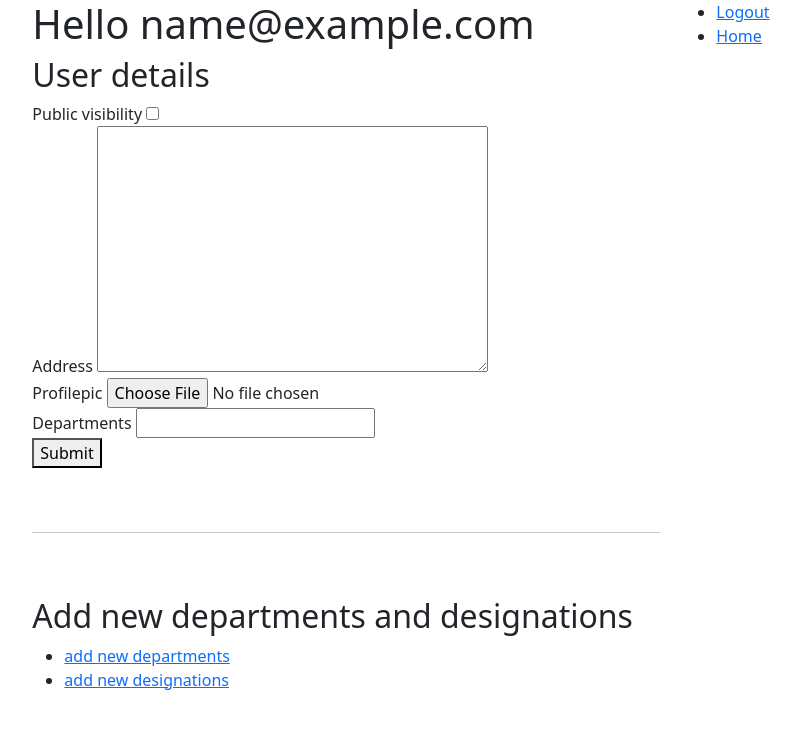
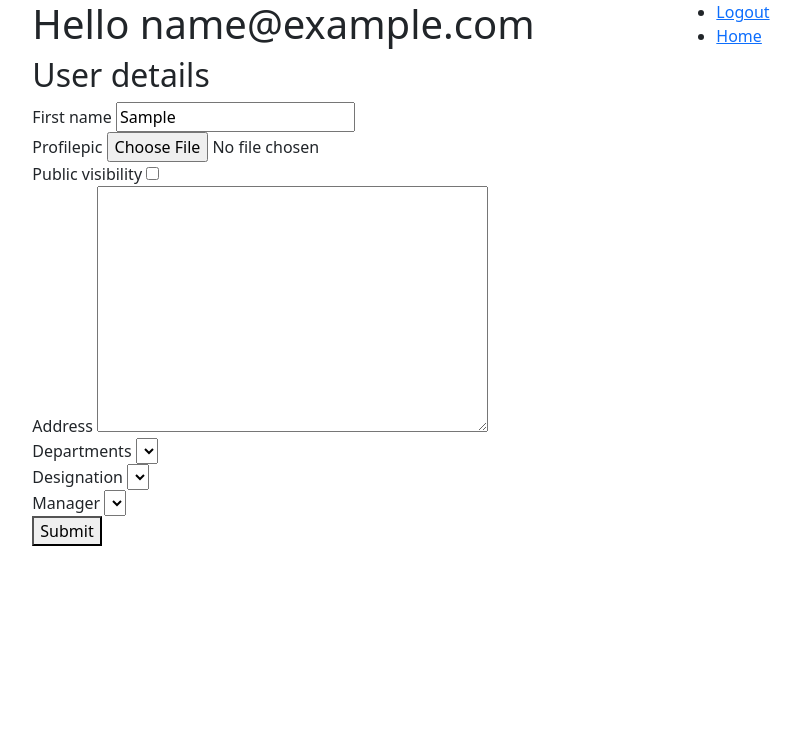
Before and after one commit to FiddleBlink/UserPortal, a Django app: page /profile/1/ in a window 1280 px wide. Shown: the top 729 px of the page, without its empty margins (185-986 px from the left). Run offline with Django 4.2, Linux system fonts and the light colour scheme; the visitor is signed in with stand-in values (Sample User, id 1); data comes from the database, SQL or seed files in the repository; data that the repository does not hold is empty; some libraries are stand-ins or nearby versions.

Commit message:
made working user profile completion form with all the dependencies (hardcoded - Manager)

```diff
--- a/base/forms.py
+++ b/base/forms.py
@@ -1,17 +1,16 @@
 from django.contrib.auth.forms import UserCreationForm
-from django.forms import ModelForm
-
+from django.forms import ModelForm, ModelChoiceField, Form
 from .models import *
 
 class CustomUserCreationForm(UserCreationForm):
     class Meta:
         model = CustomUser
-        fields = ('email','public_visibility','password1','password2','birth_year','address')
+        fields = ('first_name', 'email', 'birth_year','password1','password2')
 
 class profiledit(ModelForm):
     class Meta:
         model = CustomUser
-        fields = ('public_visibility', 'address', 'profilepic')
+        fields = ('first_name', 'profilepic', 'public_visibility', 'address')
 
 class newdept(ModelForm):
     class Meta:
--- a/base/models.py
+++ b/base/models.py
@@ -20,7 +20,7 @@ class CustomUser(AbstractUser):
     department = models.ForeignKey(Department, on_delete=models.CASCADE, null=True, blank=True)
     designation = models.ForeignKey(Designation, on_delete=models.CASCADE, null=True, blank=True)
     manager = models.CharField(max_length=100, null=True, blank=True)
-    profilepic = models.ImageField(upload_to='uploads/')
+    profilepic = models.ImageField(upload_to='uploads/', null=True, blank=True)
 
     USERNAME_FIELD = 'email'
     REQUIRED_FIELDS = []
--- a/base/templates/base/profile.html
+++ b/base/templates/base/profile.html
@@ -24,7 +24,7 @@
                     Hello {{request.user}}
                 </h1>
                 <h2>User details</h2>
-                <form name="form" action="" methods="POST">
+                <form action="" method="POST" enctype="multipart/form-data" id="myform">
                     {% csrf_token %}
                     {% for fields in form %}
                     <div>
@@ -35,30 +35,28 @@
 
                     <div>
                         <label for="Departments">Departments</label>
-                        <input required type="text" name="dept" list="dept-list" />
-                        <datalist id="dept-list">
-                            <select id="Departments">
-                                {% for dept in depts %}
-                                <option value="{{dept.name}}">{{dept.name}}</option>
-                                {% endfor %}
-                            </select>
-                        </datalist>
+                        <select id="Departments" name="dept">
+                            {% for dept in depts %}
+                            <option value="{{dept.name}}" {% if dept.name == user.department.name %} selected {% endif %}>{{dept.name}}</option>
+                            {% endfor %}
+                        </select>
+                    </div>
+
+                    <div>
+                        <label for="Designation">Designation</label>
+                        <select id="Designation" name="desig">
+                        </select>
+                    </div>
+
+                    <div>
+                        <label for="Manager">Manager</label>
+                        <select id="Manager" name="manager">
+                        </select>
                     </div>
 
                     <button type="submit">Submit</button>
                 </form>
 
-                <br> <br>
-                <hr>
-                <br> <br>
-
-                {% if user.is_superuser %}
-                <h2>Add new departments and designations</h2>
-                <ul>
-                    <li><a href="{% url 'department' %}">add new departments</a></li>
-                    <li><a href="{% url 'designation' %}">add new designations</a></li>
-                </ul>
-                {% endif %}
             </div>
             <div class="col-md-2">
                 <ul>
@@ -68,6 +66,71 @@
             </div>
         </div>
 
+        <!-- <script>
+            function updateDesignation(selectedDepartment){
+                var xhr = new XMLHttpRequest();
+                var url = '/getdept/?department=' + encodeURIComponent(selectedDepartment);
+                xhr.open('GET', url, true);
+
+                xhr.onreadystatechange = function() {
+                    if(xhr.status === 4 && xhr.status === 200){
+                        var designationDropdown = document.getElementById('Designation');
+                        designationDropdown.innerHTML = xhr.responseText;
+                    }
+                };
+                xhr.send()
+            }
+        </script> -->
+
+        <script src="https://code.jquery.com/jquery-3.6.0.min.js"></script>
+
+        <script>
+            $('#Departments').change(function(){
+                var selectedDepartment = $(this).val();
+
+                $.ajax({
+                    url: '/getdesig/',
+                    type: 'GET',
+                    data: { department: selectedDepartment },
+                    success: function(response){
+                        $('#Designation').html(response);
+                    }
+                });
+
+                $.ajax({
+                    url: '/getmanager/',
+                    type: 'GET',
+                    data: { department: selectedDepartment },
+                    success: function(response){
+                        $('#Manager').html(response);
+                    }
+                });
+            });
+
+            window.onload = function () {
+
+                var selectedDepartment = $('#Departments').val();
+
+                $.ajax({
+                    url: '/getdesig/',
+                    type: 'GET',
+                    data: { department: selectedDepartment },
+                    success: function (response) {
+                        $('#Designation').html(response);
+                    }
+                });
+
+                $.ajax({
+                    url: '/getmanager/',
+                    type: 'GET',
+                    data: { department: selectedDepartment },
+                    success: function (response) {
+                        $('#Manager').html(response);
+                    }
+                });
+            };
+        </script>
+
         <script src="https://cdn.jsdelivr.net/npm/bootstrap@5.3.0/dist/js/bootstrap.bundle.min.js"
             integrity="sha384-geWF76RCwLtnZ8qwWowPQNguL3RmwHVBC9FhGdlKrxdiJJigb/j/68SIy3Te4Bkz"
             crossorigin="anonymous"></script>
--- a/base/urls.py
+++ b/base/urls.py
@@ -12,4 +12,7 @@ urlpatterns = [
 
     path('designation/', views.createdepartment, name='department'),
     path('department/', views.createdesignation, name='designation'),
+
+    path('getdesig/', views.get_designations, name="getdesigs"),
+    path('getmanager/', views.get_managers, name="getmanager")
 ]
--- a/base/views.py
+++ b/base/views.py
@@ -4,7 +4,7 @@ from django.contrib.auth import authenticate, login, logout
 from django.http import HttpResponse
 from django.contrib.auth import get_user_model
 from django.contrib import messages
-from .models import Department, Designation
+from .models import Department, Designation, CustomUser
 
 User = get_user_model()
 
@@ -57,22 +57,43 @@ def loginuser(request):
 
 def logoutuser(request):
     logout(request)
-    return redirect('home')
+    return redirect('login')
 
 def userprofile(request, pk):
     user = request.user
+    depts = Department.objects.all()
+    desigs = Designation.objects.all()
+    users = CustomUser.objects.all()
 
     form = profiledit(instance=user)
 
     if request.method == 'POST':
-        form = profiledit(request.POST, instance=user)
+        form = profiledit(request.POST, request.FILES, instance=user)
         if form.is_valid():
             form.save()
-            return redirect('home')
+        dept = request.POST.get('dept')
+        desig = request.POST.get('desig')
+        manager = request.POST.get('manager')
+        if dept != 'null':
+            user.department = Department.objects.get(name=dept)
+        else:
+            user.department = None
 
-        return redirect('profile', pk=user.id)
+        if desig != None:
+            user.designation = Designation.objects.get(pk=desig)
+        else:
+            user.designation = None
 
-    context = {'form':form}
+        if manager != None:
+            user.manager = manager
+        else:
+            user.manager = None
+
+        user.save()
+
+        return redirect('home')
+
+    context = {'form':form, 'depts':depts, 'desigs':desigs, 'users':users}
     return render(request, 'base/profile.html', context)
 
 def createdepartment(request):
@@ -93,21 +114,58 @@ def createdepartment(request):
 def createdesignation(request):
     user = request.user
     desigs = Designation.objects.all()
+    depts = Department.objects.all()
 
     formdesig = newdesig()
 
 
     if request.method == 'POST':
         dept = request.POST.get('dept')
-        try:
+        if dept != 'null':
             department = Department.objects.get(name=dept)
             Designation.objects.create(
             department = department,
             Title = request.POST.get('Title')
-        )
-        except:
-            messages.error(request, 'error creating designation')
+            )
         return redirect('profile', pk=user.id)
 
-    context = {'formdesig':formdesig, 'desigs':desigs}
+    context = {'formdesig':formdesig, 'desigs':desigs, 'depts':depts}
     return render(request, 'base/designation_form.html', context)
+
+def get_designations(request):
+    user = request.user
+    allusers = CustomUser.objects.all()
+    departments = request.GET.get('department')
+    designations = Designation.objects.filter(department__name = departments)
+    options = ''
+
+    for designation in designations:
+        is_manager = False
+        if designation.Title == 'Manager':
+            for users in allusers:
+                if users.department != None:
+                    if users.designation.Title == 'Manager' and users.department.name == departments:
+                        if user.designation == None or user.designation.Title != 'Manager':
+                                is_manager = True
+
+        if is_manager == False:
+            if user.designation != None:
+                options += f'<option value="{designation.pk}" {"selected" if designation.Title == user.designation.Title else ""}>{designation.Title}</option>'
+            else:
+                options += f'<option value="{designation.pk}">{designation.Title}</option>'
+
+
+    return HttpResponse(options)
+
+def get_managers(request):
+    users = CustomUser.objects.all()
+    departments = request.GET.get('department')
+    options = ''
+
+    for user in users:
+        if user.designation != None:
+            if user.designation.Title == 'Manager' and user.department.name == departments and user != request.user:
+                options += f'<option value="{user.first_name}" {"selected" if user.first_name == request.user.manager else ""}>{user.first_name}</option>'
+
+
+    return HttpResponse(options)
--- a/newdb/settings.py
+++ b/newdb/settings.py
@@ -125,11 +125,14 @@ USE_TZ = True
 # https://docs.djangoproject.com/en/4.2/howto/static-files/
 
 STATIC_URL = '/static/'
+MEDIA_URL = '/images/'
 
 STATICFILES_DIRS = [
     BASE_DIR / 'static'
 ]
 
+MEDIA_ROOT = BASE_DIR / 'static/images'
+
 # Default primary key field type
 # https://docs.djangoproject.com/en/4.2/ref/settings/#default-auto-field
 
--- a/newdb/urls.py
+++ b/newdb/urls.py
@@ -1,7 +1,11 @@
 from django.contrib import admin
 from django.urls import path, include
+from django.conf import settings
+from django.conf.urls.static import static
 
 urlpatterns = [
     path('admin/', admin.site.urls),
     path('', include('base.urls'))
 ]
+
+urlpatterns += static(settings.MEDIA_URL, document_root = settings.MEDIA_ROOT)
--- a/templates/navbar.html
+++ b/templates/navbar.html
@@ -10,7 +10,6 @@
         <div class="login-menu">
             {% if request.user.is_authenticated %}
             <ul>
-                <li><a href="{% url 'profile' request.user.id %}">My Profile</a></li>
                 <li><a href="{% url 'logout' %}">Logout</a></li>
             </ul>
             {% else%}
```
Also changed, not shown: base/templates/base/designation_form.html (+7 -8 lines), base/templates/base/home.html (+14 -1 lines), static/images/uploads/user.png (added), static/images/uploads/user_KpYAPhJ.png (added), static/images/uploads/user_bqsq66q.png (added), static/images/uploads/user_tPqpQU6.png (added), static/images/uploads/user_y0mHqjg.png (added), static/images/uploads/user_yDiCBaK.png (added).
